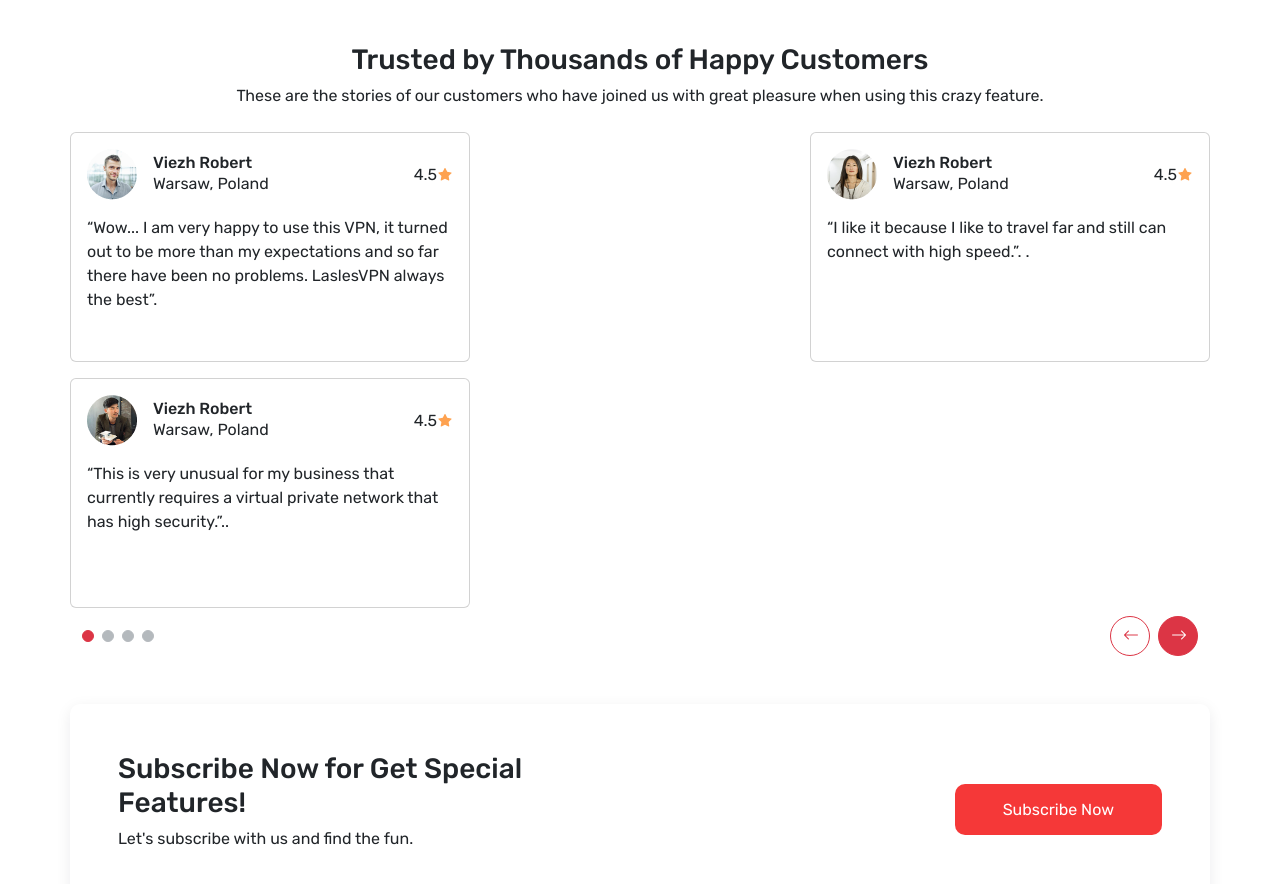
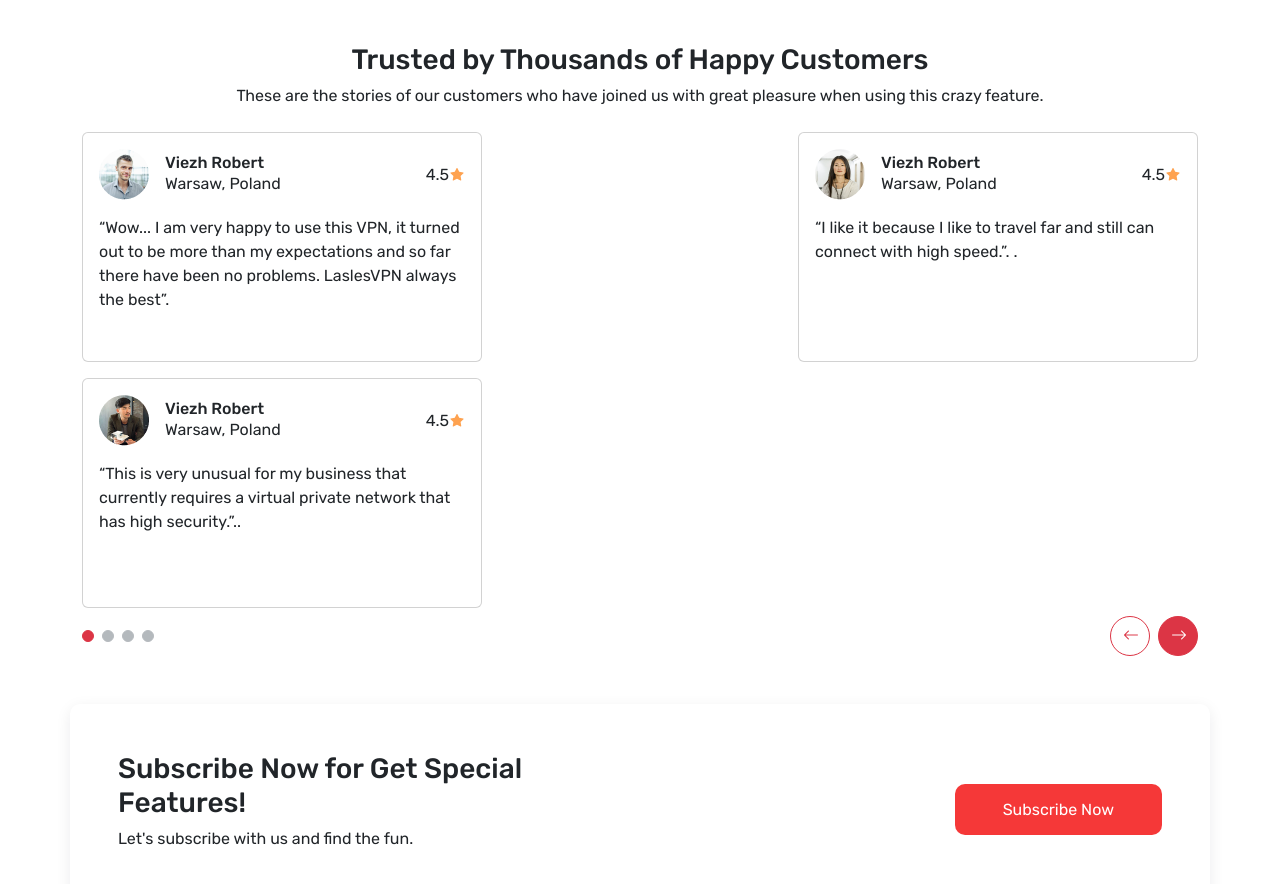
Before and after one commit to Tuan-Nguyen-Dev/project-boostrap-2, a plain HTML site: page index.html in a window 1280 px wide. Shown: the part 2940-3824 px from the top of the page. Drawn offline with nearby package versions, Linux system fonts and the light colour scheme.

Commit message:
fix error layout

```diff
--- a/index.html
+++ b/index.html
@@ -315,7 +315,7 @@
                     using this crazy feature.</p>
             </div>
 
-            <div class="row justify-content-between align-items-center">
+            <div class="row justify-content-between align-items-center g-0">
                 <div class="col-md-4 card p-3 my-2">
                     <div class="d-flex align-items-center">
                         <img src="./img/avatar1png.png" alt="avatar" class="pe-3">
```
